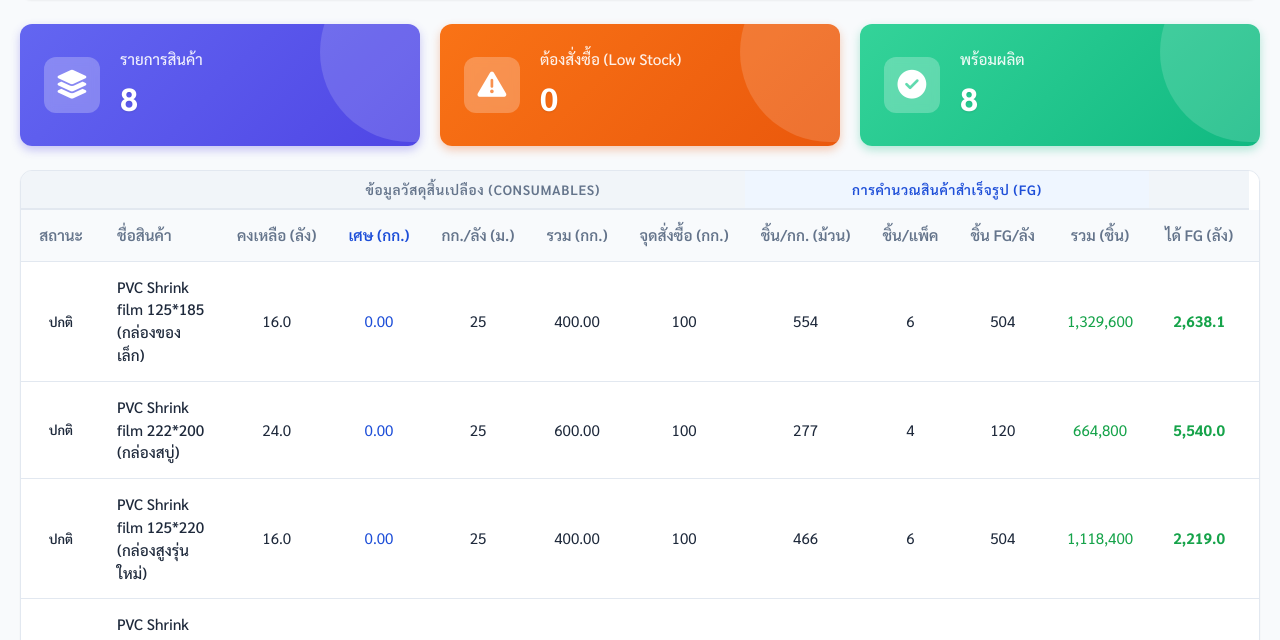
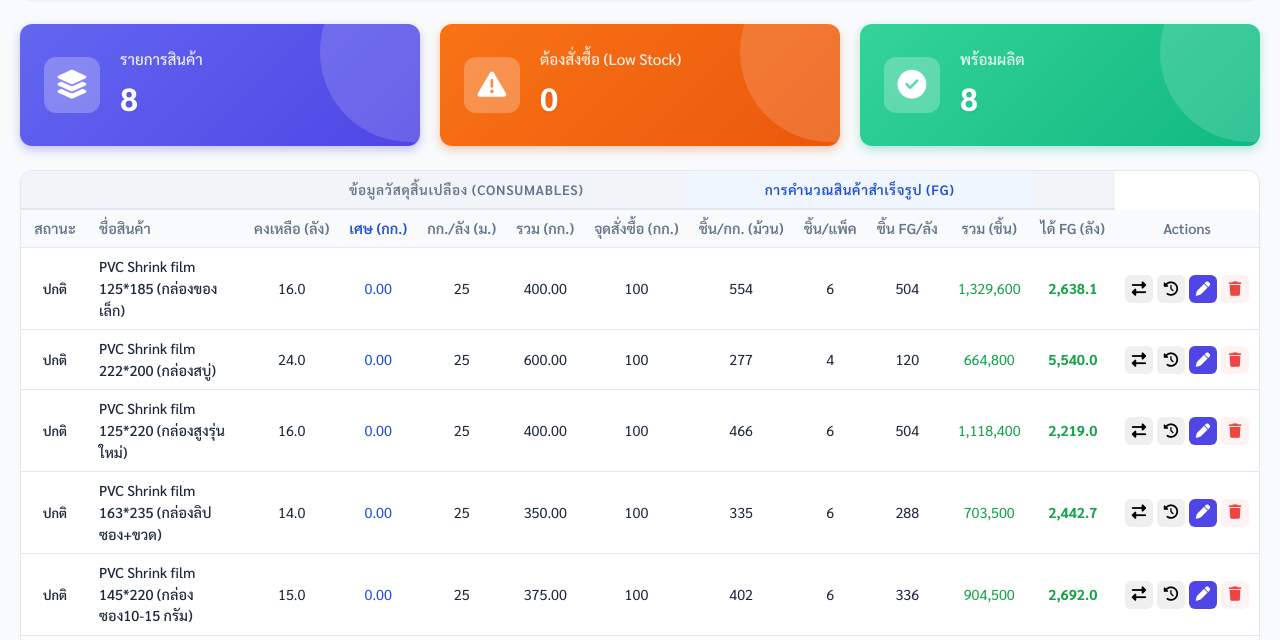
Before and after one commit to pongpipat4174-rgb/stockcard, a plain HTML site: page Consumable/index.html in a window 1280 px wide. Shown: the part 124-764 px from the top of the page. Drawn offline with Linux system fonts and the light colour scheme; no server answers.

Commit message:
Style: Compact table row height and reduce padding/button size

```diff
--- a/Consumable/index.html
+++ b/Consumable/index.html
@@ -835,7 +835,7 @@
         </style>
 
 
-        <script src="script.js?v=mobile_fix_9"></script>
+        <script src="script.js?v=mobile_fix_10"></script>
 </body>
 
 </html>
--- a/Consumable/style.css
+++ b/Consumable/style.css
@@ -121,11 +121,12 @@
 }
 
 .btn.icon-only {
-    padding: 8px;
-    width: 32px;
-    height: 32px;
+    padding: 6px;
+    width: 28px;
+    height: 28px;
     justify-content: center;
     border-radius: 6px;
+    font-size: 0.9rem;
 }
 
 .btn.edit {
@@ -252,10 +253,12 @@
 
 th,
 td {
-    padding: 14px 16px;
+    padding: 8px 10px;
+    /* Reduced from 14px 16px */
     text-align: left;
     border-bottom: 1px solid var(--border-color);
-    font-size: 0.95rem;
+    font-size: 0.9rem;
+    /* Slightly smaller font */
 }
 
 th {
@@ -363,7 +366,7 @@
 
 .action-buttons {
     display: flex;
-    gap: 6px;
+    gap: 4px;
     justify-content: center;
 }
 
```
